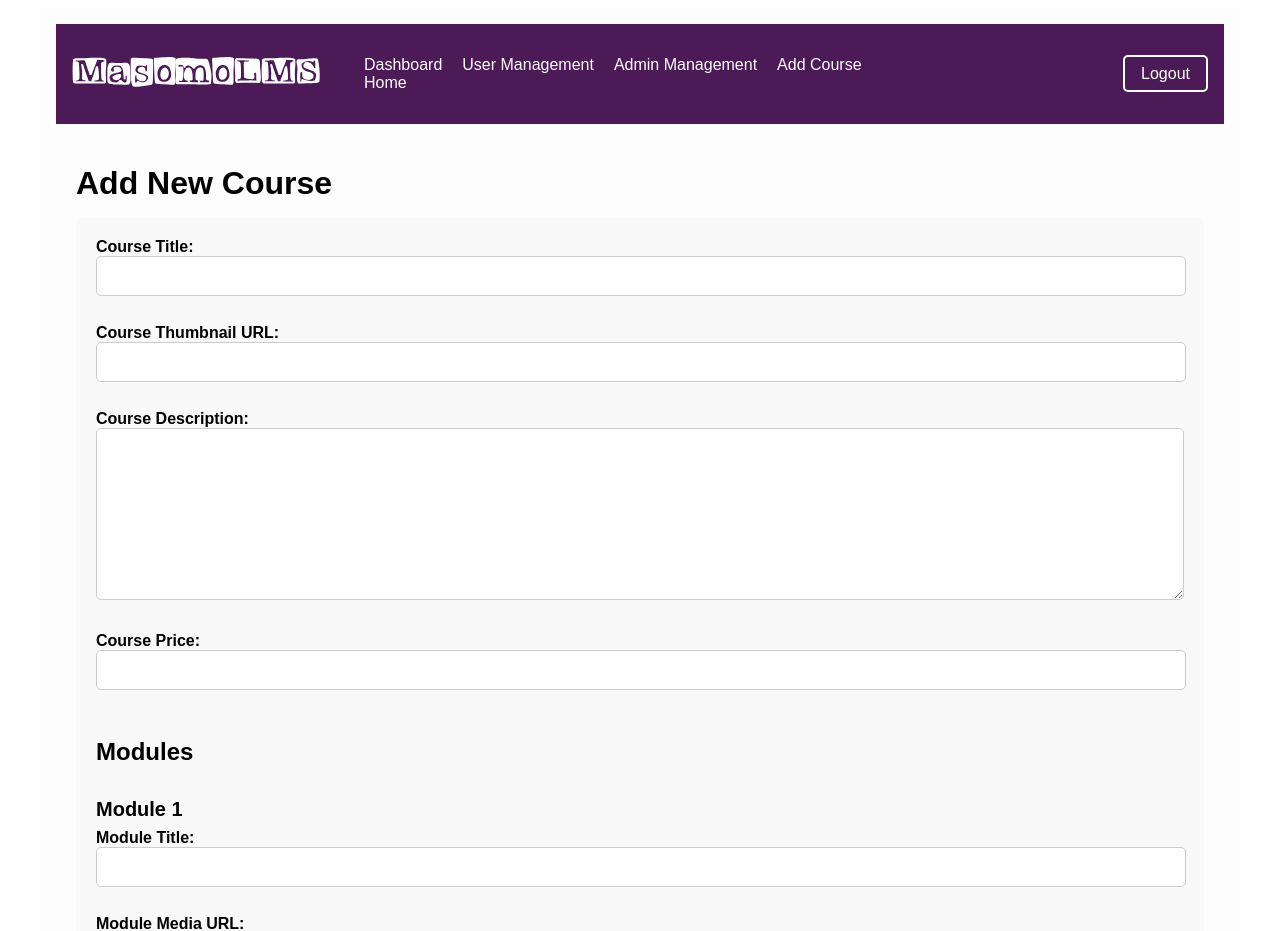
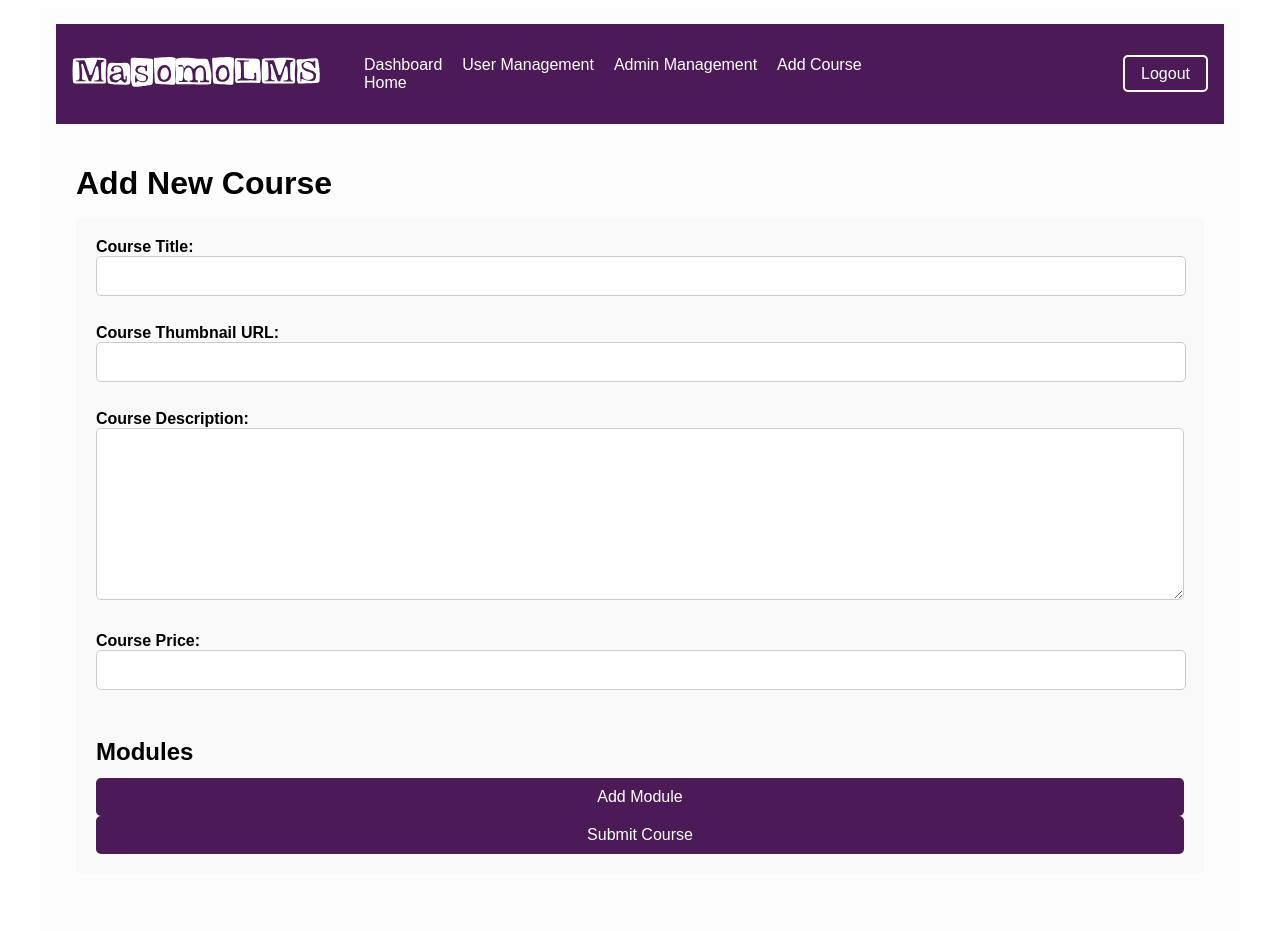
Before and after one commit to mmwandera/phase5, a React (Vite) app in the folder frontend/: page /dashboard/add-course in a window 1280 px wide. Shown: the top 931 px of the page. Built offline with nearby package versions, Linux system fonts and the light colour scheme; a web font is replaced by a local one.

Commit message:
refined AddCourse Page

```diff
--- a/frontend/src/admin-components/AddCourse.jsx
+++ b/frontend/src/admin-components/AddCourse.jsx
@@ -1,5 +1,5 @@
 import axios from 'axios';
-import { useState } from 'react';
+import React, { useState } from 'react';
 import './addCourse.css'; // Ensure this CSS file includes styles that make the form more appealing
 import Footer from './reusable-components/Footer';
 import Header from './reusable-components/Header';
@@ -10,30 +10,35 @@ export default function AddCourse() {
     description: '',
     thumbnail: '',
     price: '',
-    modules: Array(10).fill({ title: '', media: '', notes: '' }), // Initialize with 10 empty modules
+    modules: [], // Initialize with an empty array for modules
   });
 
-  // Function to handle input changes for course details
   const handleInputChange = (e) => {
     setCourse({ ...course, [e.target.name]: e.target.value });
   };
 
-  // Function to handle changes in module details
   const handleModuleChange = (index, e) => {
     const newModules = [...course.modules];
     newModules[index] = { ...newModules[index], [e.target.name]: e.target.value };
     setCourse({ ...course, modules: newModules });
   };
 
-  // Function to handle form submission
+  const addModule = () => {
+    setCourse({
+      ...course,
+      modules: [...course.modules, { title: '', media: '', notes: '' }],
+    });
+  };
+
   const handleSubmit = async (e) => {
     e.preventDefault();
-    const adminId = localStorage.getItem('adminId'); // Retrieve the admin ID from local storage
+    // Assuming admin_id is stored in localStorage or obtained from the current session
+    const adminId = localStorage.getItem('adminId'); // Ensure you have the admin ID stored
 
     try {
       await axios.post('http://localhost:5000/add-course', { ...course, admin_id: adminId });
       alert('Course added successfully');
-      // Optionally, clear the form or redirect the user to another page
+      // Reset course state or redirect as needed
     } catch (error) {
       console.error('Error adding course:', error);
       alert('Error adding course');
@@ -46,7 +51,6 @@ export default function AddCourse() {
       <main className="add-course-main">
         <h1>Add New Course</h1>
         <form onSubmit={handleSubmit} className="course-form">
-          {/* Course Details Inputs */}
           <label>
             Course Title:
             <input type="text" name="title" value={course.title} onChange={handleInputChange} />
@@ -63,12 +67,9 @@ export default function AddCourse() {
             Course Price:
             <input type="text" name="price" value={course.price} onChange={handleInputChange} />
           </label>
-
-          {/* Modules Inputs */}
           <h2>Modules</h2>
           {course.modules.map((module, index) => (
             <div key={index} className="module-section">
-              <h3>Module {index + 1}</h3>
               <label>
                 Module Title:
                 <input type="text" name="title" value={module.title} onChange={(e) => handleModuleChange(index, e)} />
@@ -83,7 +84,7 @@ export default function AddCourse() {
               </label>
             </div>
           ))}
-
+          <button type="button" onClick={addModule} className="add-module-button">Add Module</button>
           <button type="submit" className="submit-button">Submit Course</button>
         </form>
       </main>
```
Also changed, not shown: 2 other files (tests, documents, lock files or other folders).
